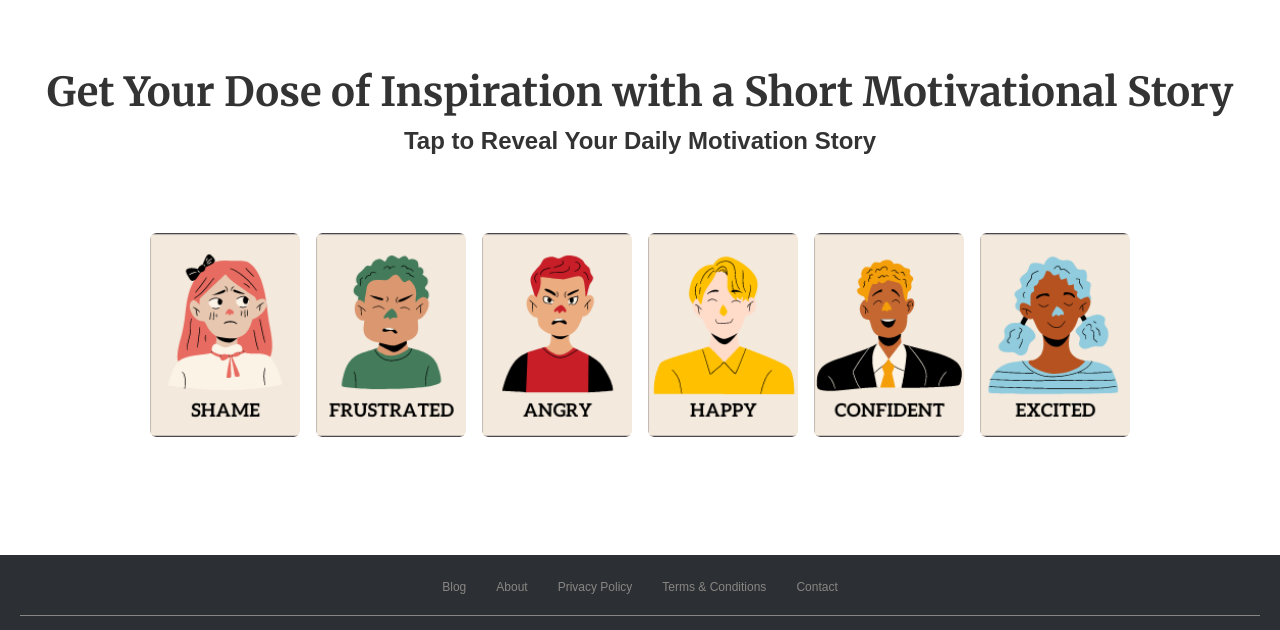
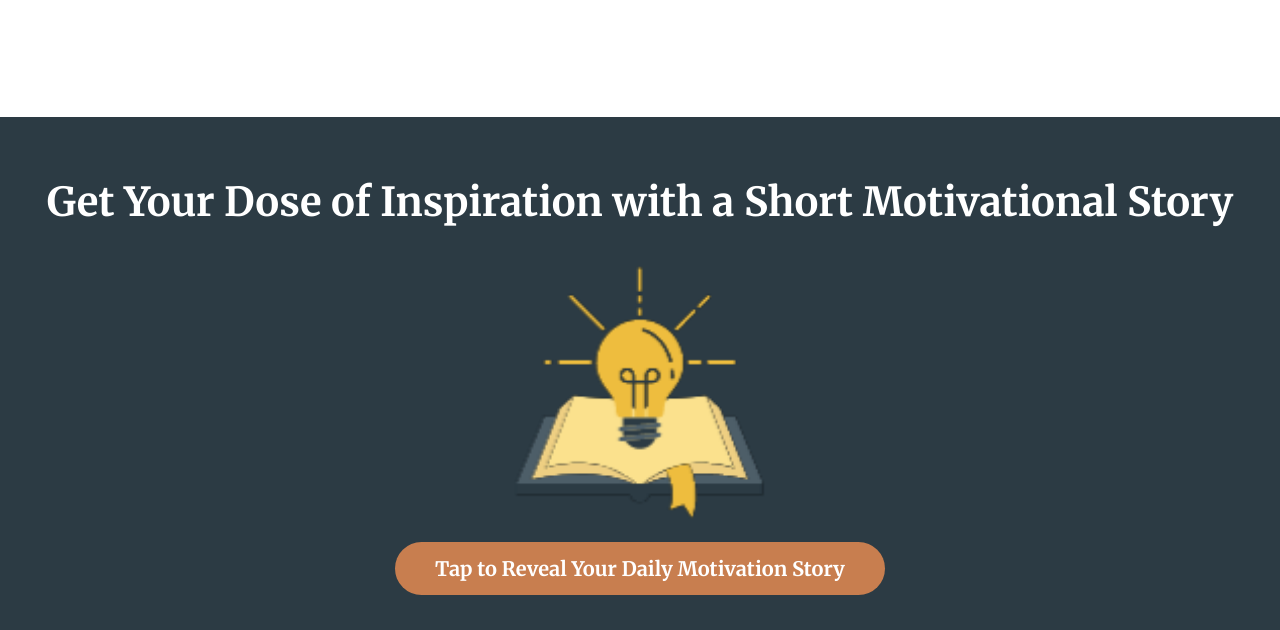
Before and after one commit to angelocdz/ffirms-static, a website: page dist/affirmation.html in a window 1280 px wide. Shown: the part 2761-3391 px from the top of the page. Drawn offline with nearby package versions, Linux system fonts and the light colour scheme.

Commit message:
07-23-2022 - 1 - Update motivation section in affirmation page

```diff
--- a/dist/affirmation.html
+++ b/dist/affirmation.html
@@ -75,19 +75,12 @@
         <p>4. Take the time to find a job that aligns with your interests. The more you enjoy your work, the more likely you are to be successful.</p>
         <p>5. Be positive and take pride in your work. When you love what you do, it will show in your work.</p>
       </div>
-      <div class="affir__moti-container">
-        <h2 class="affir__moti-h2 images__title center">Get Your Dose of Inspiration with a Short Motivational Story</h2>
-        <h3 class="affir__moti-h3 images__txt center">Tap to Reveal Your Daily Motivation Story</h3>
-        <div class="affir__moti-card-container images__container container">
-          <div class="affir__moti-card" data-name=""><a href="motivation.html"><img src="images/c1.png" alt=""></a></div>
-          <div class="affir__moti-card" data-name=""><a href="motivation.html"><img src="images/c2.png" alt=""></a></div>
-          <div class="affir__moti-card" data-name=""><a href="motivation.html"><img src="images/c3.png" alt=""></a></div>
-          <div class="affir__moti-card" data-name=""><a href="motivation.html"><img src="images/c4.png" alt=""></a></div>
-          <div class="affir__moti-card" data-name=""><a href="motivation.html"><img src="images/c5.png" alt=""></a></div>
-          <div class="affir__moti-card" data-name=""><a href="motivation.html"><img src="images/c6.png" alt=""></a></div>
-        </div>
-      </div>
     </article>
+    <div class="affir__moti center">
+      <h2 class="affir__moti-h2">Get Your Dose of Inspiration with a Short Motivational Story</h2>
+      <div class="affir__moti-img-container" data-name=""><a href="motivation.html"><img src="images/bulb-book.png" alt=""></a></div>
+      <a class="affir__moti-btn button" href="motivation.html" >Tap to Reveal Your Daily Motivation Story</a>
+    </div>
   </main>
 <!-- Footer -->
   <footer class="footer">
--- a/dist/css/style.css
+++ b/dist/css/style.css
@@ -452,27 +452,25 @@ img {
   margin-top: 1em;
 }
 
-.affir__moti-card-container {
-  width: 100%;
-  display: flex;
-  justify-content: center;
-  flex-wrap: wrap;
-  padding: 4rem 1rem;
+.affir__moti {
+  background-color: #2C3B44;
+  padding: 6rem 0;
 }
 
-.affir__moti-card {
-  position: relative;
-  max-height: 230px;
-  max-width: 160px;
-  border-radius: 6px;
-  overflow: hidden;
-  margin: 8px;
+.affir__moti-h2 {
+  font-size: 4rem;
+  color: white;
 }
 
-.affir__moti-card a img {
-  height: 100%;
-  width: 100%;
-  border-radius: 6px;
+.affir__moti-img-container {
+  width: 254px;
+  height: 269px;
+  margin: 3rem auto;
+}
+
+.affir__moti-btn {
+  font-size: 2rem;
+  font-weight: 700;
 }
 
 /* BLOG */
@@ -844,6 +842,11 @@ img {
     padding: 1rem 2rem;
   }
 
+  .affir__moti-btn {
+    font-size: 1.3rem;
+    padding: 1.4rem 1.3rem;
+  }
+
   /* ABOUT */
   .about p {
     font-size: 1rem;
@@ -892,6 +895,10 @@ img {
     font-size: 2.2rem;
   }
 
+  .affir__moti-h2 {
+    font-size: 2.2rem;
+  }
+
   .images__txt {
     font-size: 1.6rem;
   }
--- a/dist/js/script.js
+++ b/dist/js/script.js
@@ -47,7 +47,7 @@ const sr = ScrollReveal({
 
 sr.reveal(`.images__title, .images__txt, .images__box, .footer__link-container, .footer__socials, .footer__copy-r, .affirmation, .motivation, .snippet, .about, .contact, .privacy, .terms`, { interval:100, origin:'bottom'})
 
-VanillaTilt.init(document.querySelectorAll(".affir__moti-card"), {
+VanillaTilt.init(document.querySelectorAll(".affir__moti-img-container"), {
   max: 25,
   speed: 400,
   glare: true,
```
Also changed, not shown: dist/images/bulb-book.png (added).
